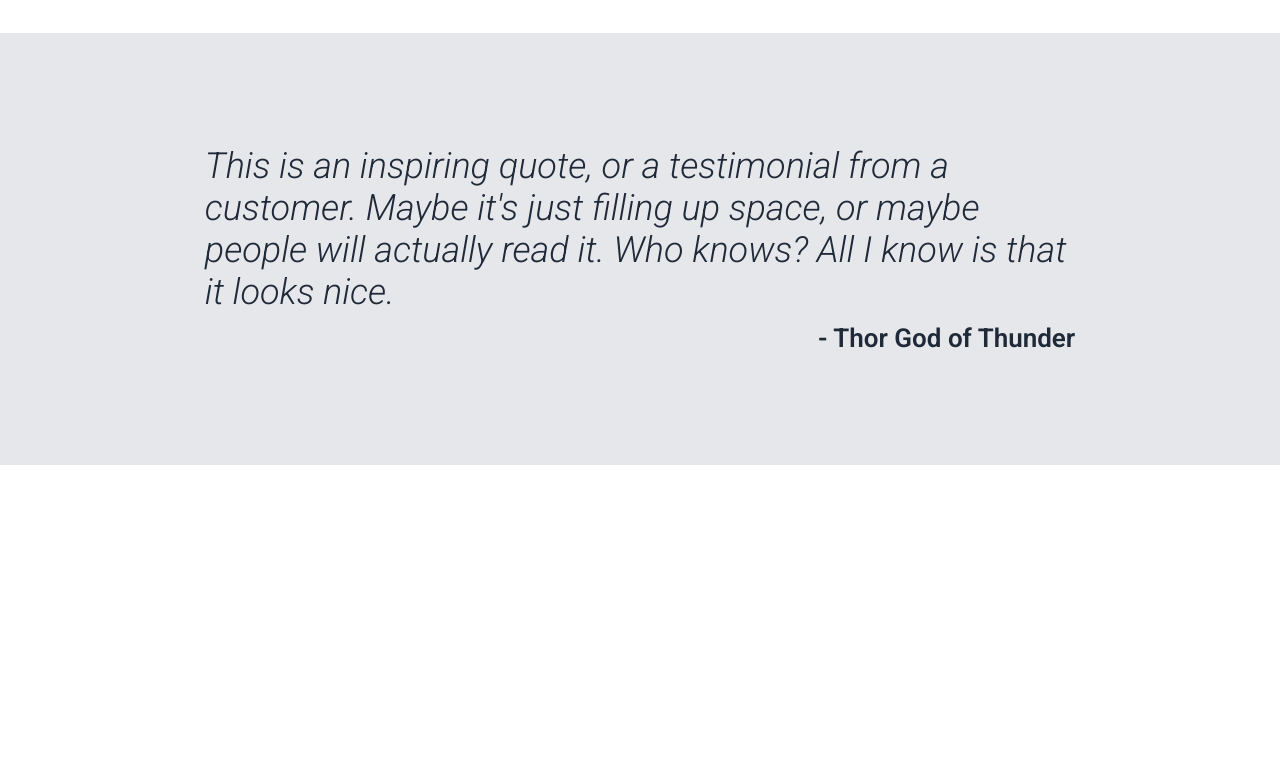
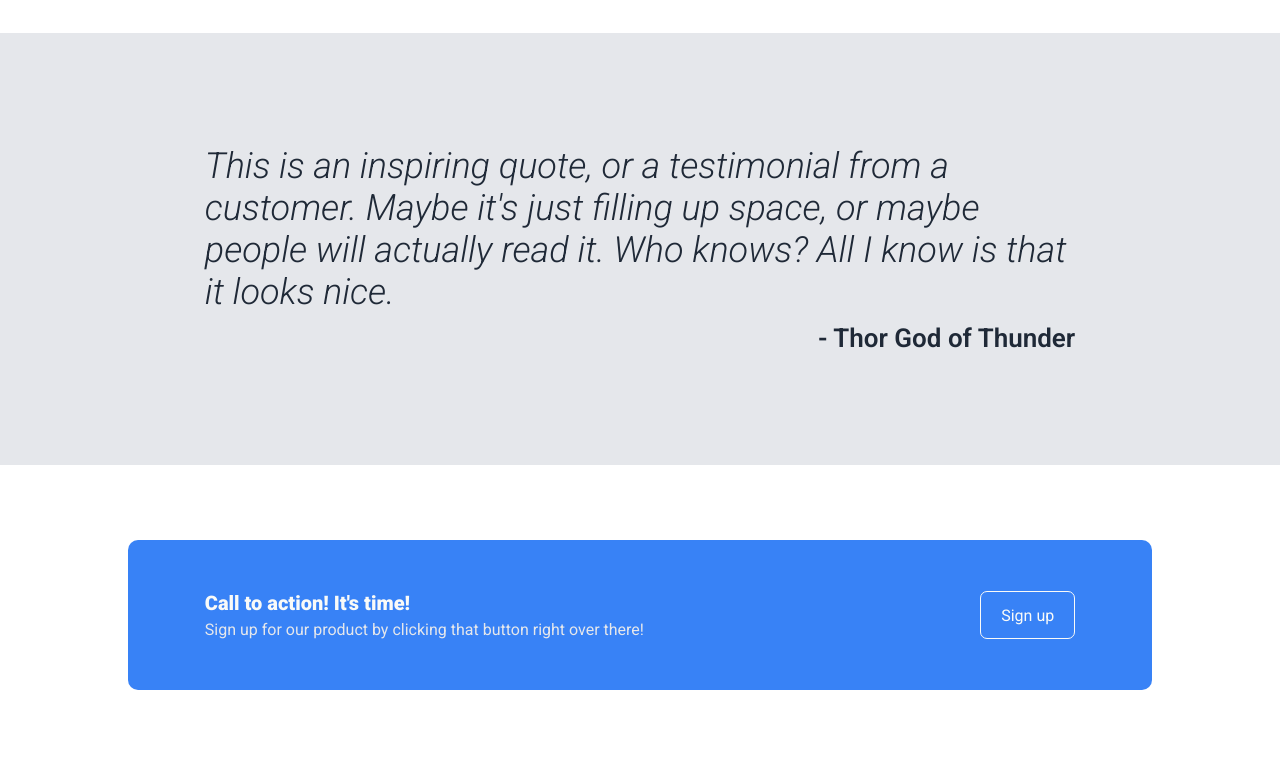
Before and after one commit to ThisisAliyahhh/odin-landing-page, a plain HTML site: page index.html in a window 1280 px wide. Shown: the part 1147-1912 px from the top of the page. Before the commit the page ends 1612 px from the top, so only its background shows below. Drawn offline with Linux system fonts and the light colour scheme.

Commit message:
call to action section

```diff
--- a/index.html
+++ b/index.html
@@ -78,5 +78,23 @@
         </div>
     </section>
 
+    <section class="call-to-action-section">
+        <div class="call-to-action-wrapper container">
+            <div class="call-to-action">
+                <div class="cta-text">
+                    <p class="cta-heading">
+                        Call to action! It's time!
+                    </p>
+                    <p class="cta-info">
+                        Sign up for our product by clicking that button right over there!
+                    </p>
+                </div>
+                <button class="button">
+                    Sign up
+                </button>
+            </div>
+        </div>
+    </section>
+
 </body>
 </html>
--- a/style.css
+++ b/style.css
@@ -9,7 +9,7 @@
     font-family: "Roboto", sans-serif;
 }
 
-.page-header, .hero-section, .info-section, .quotes-section {
+.page-header, .hero-section, .info-section, .quotes-section, .call-to-action-section {
     width: 100%;
     display: flex;
     justify-content: center;
@@ -150,3 +150,37 @@
     font-size: 26px;
     font-weight: 600;
 }
+
+.call-to-action-section{
+    min-height: 300px;
+}
+
+.call-to-action-wrapper {
+    min-height: 150px;
+    justify-content: center;
+    padding: 20px 0;
+    background: #3882F6;
+    border-radius: 10px;
+}
+
+.call-to-action {
+    width: 85%;
+    display: flex;
+    gap: 10px;
+    justify-content: space-between;
+}
+
+.call-to-action .button {
+    border: 1px solid #F9FAF8;
+}
+
+.cta-heading {
+    font-size: 20px;
+    font-weight: 900;
+    color: #F9FAF8;
+    margin-bottom: 5px;
+}
+
+.cta-text {
+    color: #E5E7EB;
+}
```
